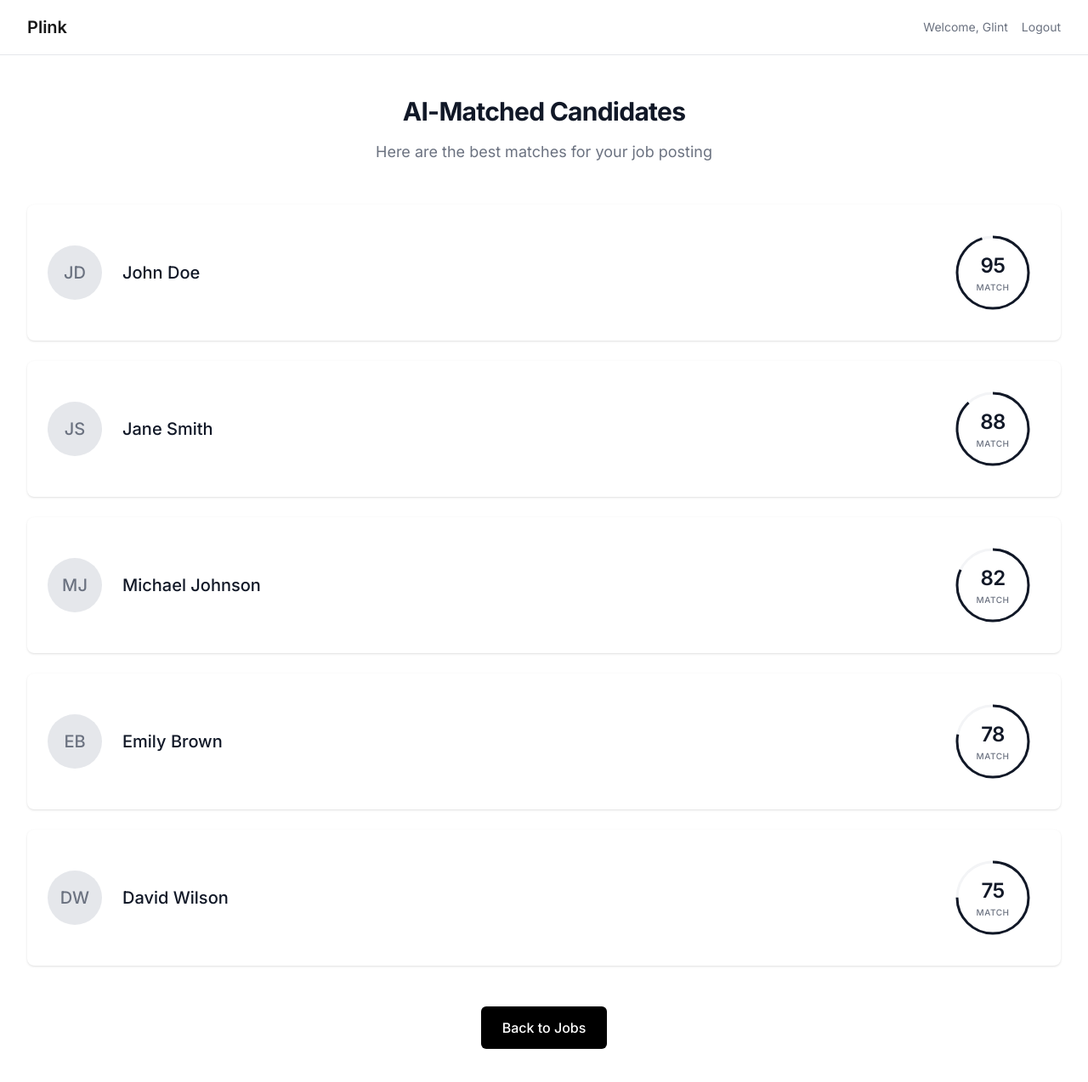
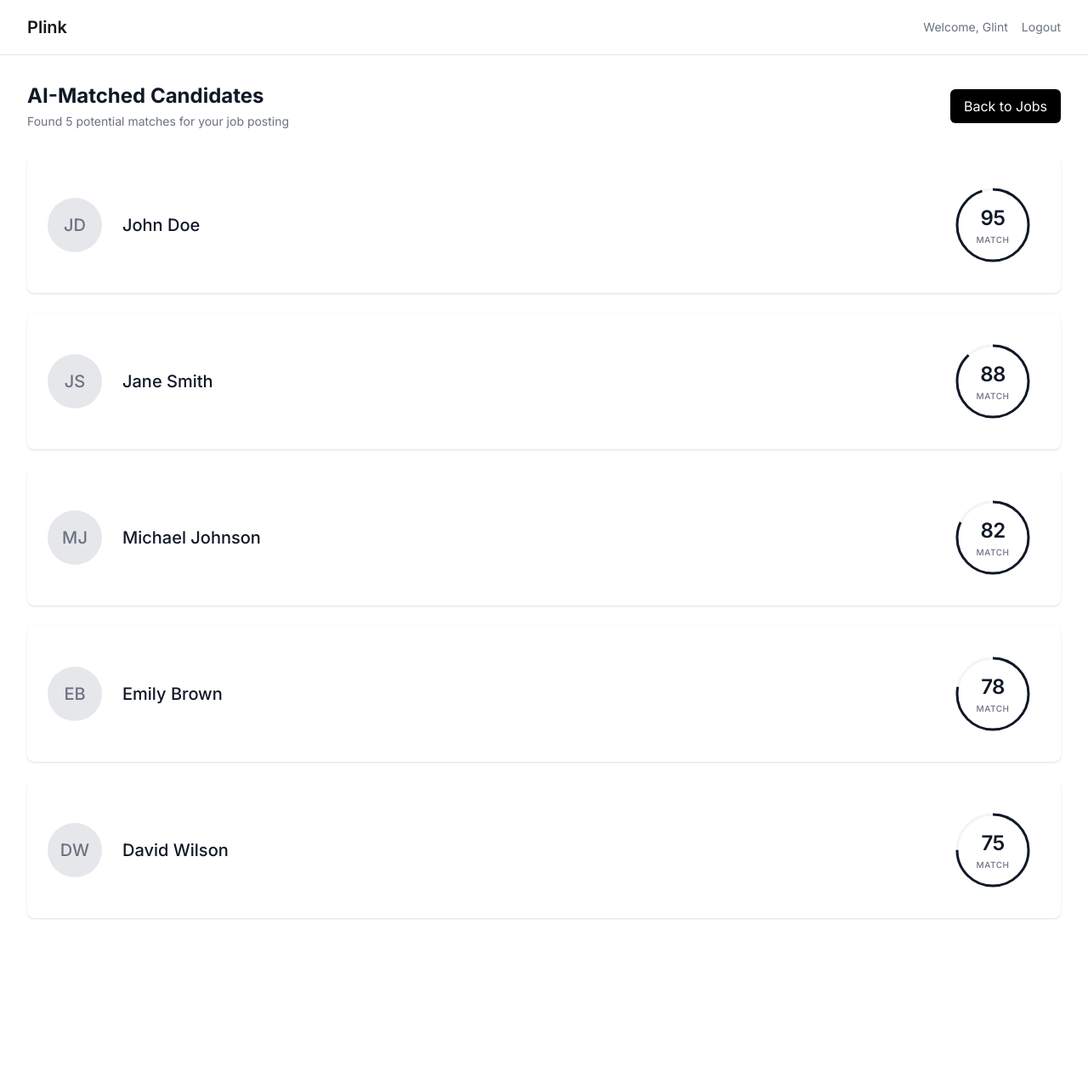
Before and after one commit to BobbyWang0120/glint_windsurf, a Next.js app: page /jobs/1/matching/results in a window 1280 px wide. Shown: the top 1274 px of the page at 85% size. After the commit the page ends 1113 px from the top, so only its background shows below. Built offline with nearby package versions, Linux system fonts and the light colour scheme; sample sign-in values are in the browser's storage.

Commit message:
修改了AI找到候选人以后上方的文本布局

```diff
--- a/src/app/jobs/[id]/matching/results/page.tsx
+++ b/src/app/jobs/[id]/matching/results/page.tsx
@@ -1,22 +1,27 @@
 'use client';
 
-import { mockCandidates } from '@/app/data/mockCandidates';
+import { mockCandidates } from '../../../../data/mockCandidates';
 import Link from 'next/link';
-import MatchScore from '@/app/components/MatchScore';
+import MatchScore from '../../../../components/MatchScore';
 
 export default function ResultsPage() {
   return (
-    <div className="max-w-7xl mx-auto py-12 px-4 sm:px-6 lg:px-8">
-      <div className="text-center mb-12">
-        <h2 className="text-3xl font-bold tracking-tight text-gray-900">
-          AI-Matched Candidates
-        </h2>
-        <p className="mt-4 text-lg text-gray-500">
-          Here are the best matches for your job posting
-        </p>
+    <div className="max-w-7xl mx-auto py-8 px-4 sm:px-6 lg:px-8">
+      {/* 页面标题和操作按钮 */}
+      <div className="flex justify-between items-center mb-8">
+        <div>
+          <h2 className="text-2xl font-bold text-gray-900">AI-Matched Candidates</h2>
+          <p className="mt-1 text-sm text-gray-500">Found {mockCandidates.length} potential matches for your job posting</p>
+        </div>
+        <Link
+          href="/jobs"
+          className="bg-black text-white px-4 py-2 rounded-md hover:bg-gray-800 transition-colors"
+        >
+          Back to Jobs
+        </Link>
       </div>
 
-      <div className="mt-12 space-y-6">
+      <div className="space-y-6">
         {mockCandidates.map((candidate) => (
           <div
             key={candidate.id}
@@ -46,15 +51,6 @@ export default function ResultsPage() {
           </div>
         ))}
       </div>
-
-      <div className="mt-12 text-center">
-        <Link
-          href="/jobs"
-          className="inline-flex items-center px-6 py-3 border border-transparent text-base font-medium rounded-md text-white bg-black hover:bg-gray-800"
-        >
-          Back to Jobs
-        </Link>
-      </div>
     </div>
   );
 }
```
